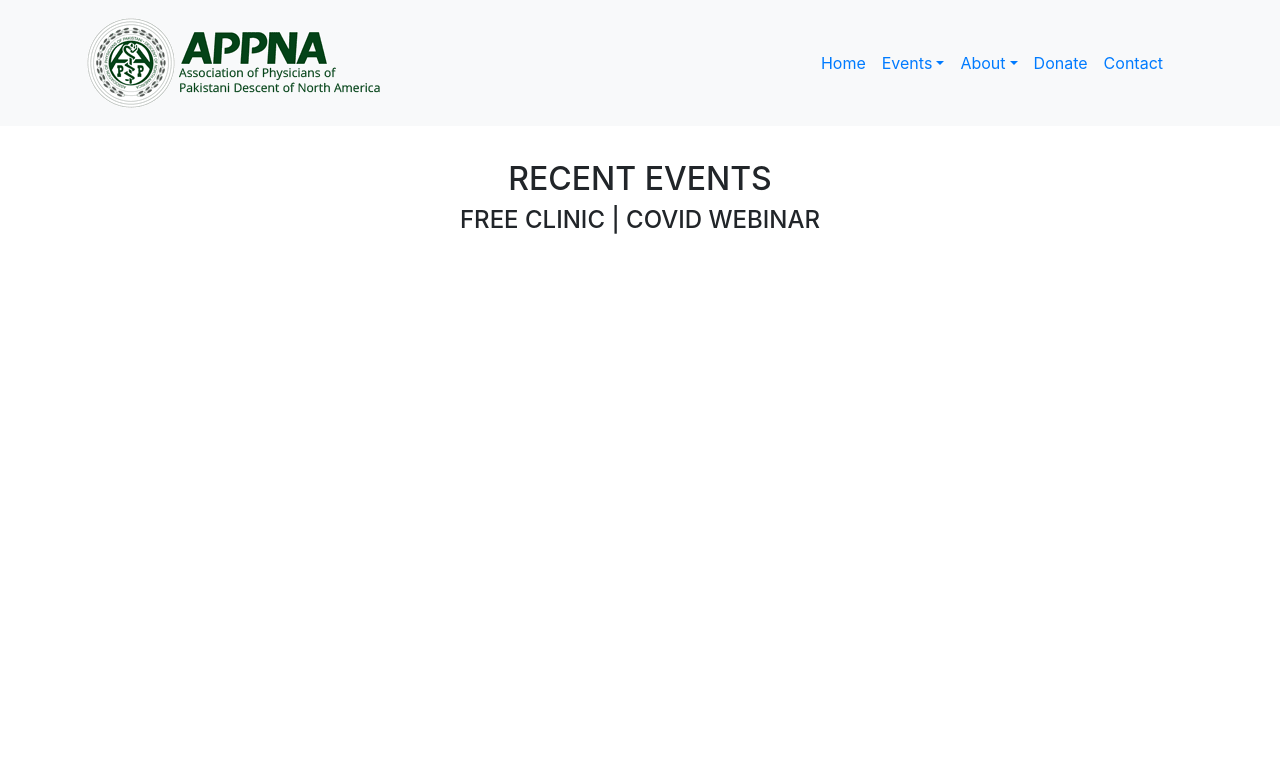
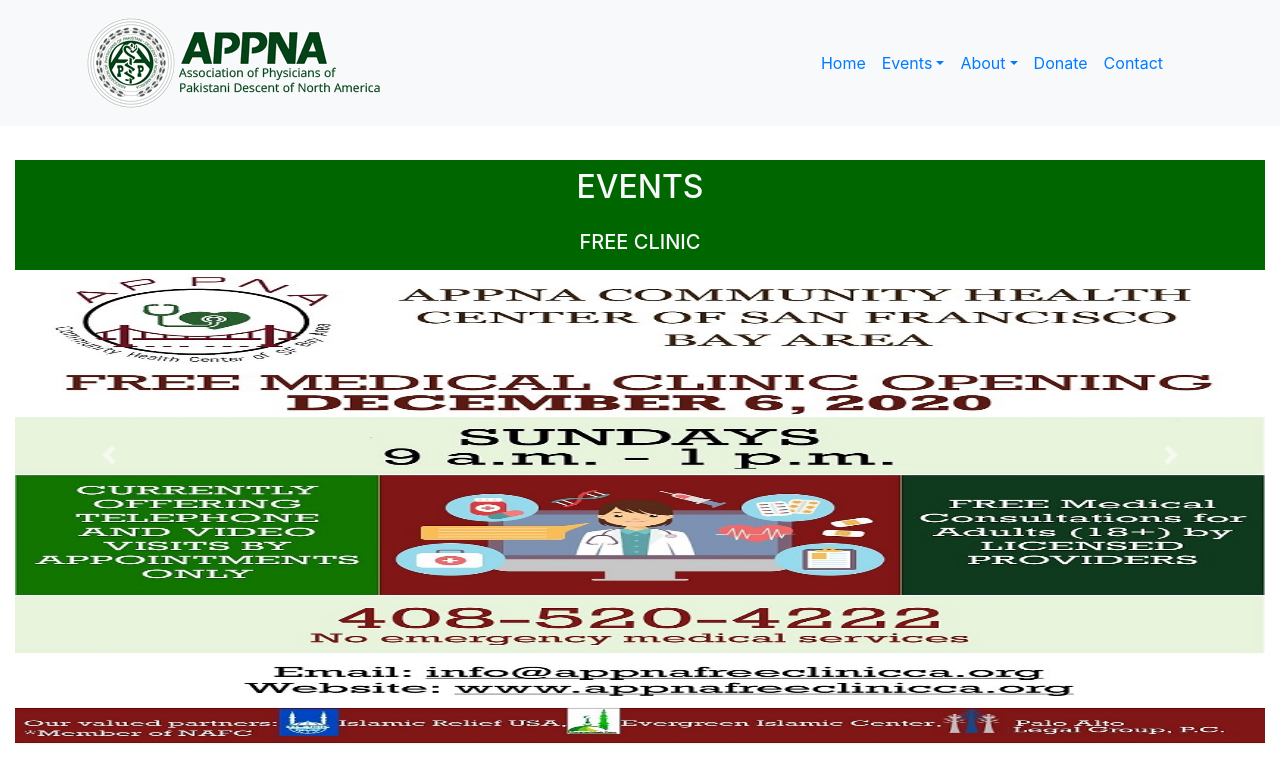
Before and after one commit to zubyj/appnaca.org, a plain HTML site: page index.html in a window 1280 px wide. Both pictures are taken after a click on the link 418 px from the left and 63 px from the top of the page. Drawn offline with nearby package versions, Linux system fonts and the light colour scheme.

Commit message:
add carousel with 3 images

```diff
--- a/index.html
+++ b/index.html
@@ -19,7 +19,7 @@
             <div class="container">
                 <!-- APPNA Logo-->
                 <a class="navbar-brand" href=#>
-                    <img src="images/logo.png" id="logo" alt="APPNA Logo" />
+                    <img src="img/logo.png" id="logo" alt="APPNA Logo" />
                 </a>
                 <!-- Collapsible Navbar-->
                 <button class="navbar-toggler" type="button" data-toggle="collapse" data-target="#navbar" aria-expanded="false" aria-controls="navbar" aria-label="Toggle navigation bar">
@@ -48,16 +48,33 @@
                 </div>
             </div>
         </navbar>
-        <div class="carousel slide" data-ride="carousel" id="textCarousel">
-            <div class="carousel-inner text-center">
-                <div class="carousel-item active">
-                    <h2>WELCOME TO APPNA</h1>
-                    <h4>NORTHERN CALIFORNIA CHAPTER</h4>
+        <div class="container-fluid">
+            <div id="carouselIndicators" class="carousel slide" data-ride="carousel" id="textCarousel">
+                <div class="carousel-inner text-center text-light">
+                    <div class="carousel-item active">
+                        <h2 class="py-2">WELCOME TO APPNA</h1>
+                        <h5 class="py-2">NORTHERN CALIFORNIA CHAPTER</h4>
+                            <img class="d-block w-100" src="img/goldengate.jpg" alt="Golden Gate Bridge" />
+                    </div>
+                    <div class="carousel-item">
+                        <h2 class="py-2">EVENTS</h2>
+                        <h5 class="py-2">FREE CLINIC</h4>
+                        <img class="d-block w-100" src="img/free_clinic.jpg" alt="Golden Gate Bridge" />
+                    </div>
+                    <div class="carousel-item">
+                        <h2 class="py-2">EVENTS</h2>
+                        <h5 class="py-2">COVID WEBINAR</h4>
+                        <img class="d-block w-100" src="img/covid_webinar.jpg" alt="Golden Gate Bridge" />
+                    </div>
                 </div>
-                <div class="carousel-item">
-                    <h2>RECENT EVENTS</h1>
-                    <h4>FREE CLINIC | COVID WEBINAR</h4>
-                </div>
+                <a class="carousel-control-prev" href="#carouselIndicators" role="button" data-slide="prev">
+                    <span class="carousel-control-prev-icon" aria-hidden="true"></span>
+                    <span class="sr-only">Previous</span>
+                </a>
+                <a class="carousel-control-next" href="#carouselIndicators" role="button" data-slide="next">
+                    <span class="carousel-control-next-icon" aria-hidden="true"></span>
+                    <span class="sr-only">Next</span>
+                </a>
             </div>
         </div>
         <script src="https://code.jquery.com/jquery-3.3.1.slim.min.js" integrity="sha384-q8i/X+965DzO0rT7abK41JStQIAqVgRVzpbzo5smXKp4YfRvH+8abtTE1Pi6jizo" crossorigin="anonymous"></script>
--- a/style.css
+++ b/style.css
@@ -6,5 +6,10 @@
     width:60%;
 }
 
-#textCarousel {
+.carousel-item img {
+    height:30rem;
 }
+
+.carousel-item {
+    background-color:#006600
+}
```
Also changed, not shown: img/covid_webinar.jpg (added), img/free_clinic.jpg (added), img/goldengate-min.jpg (added), img/goldengate.jpg (added), img/logo.png (renamed from images/logo.png).
